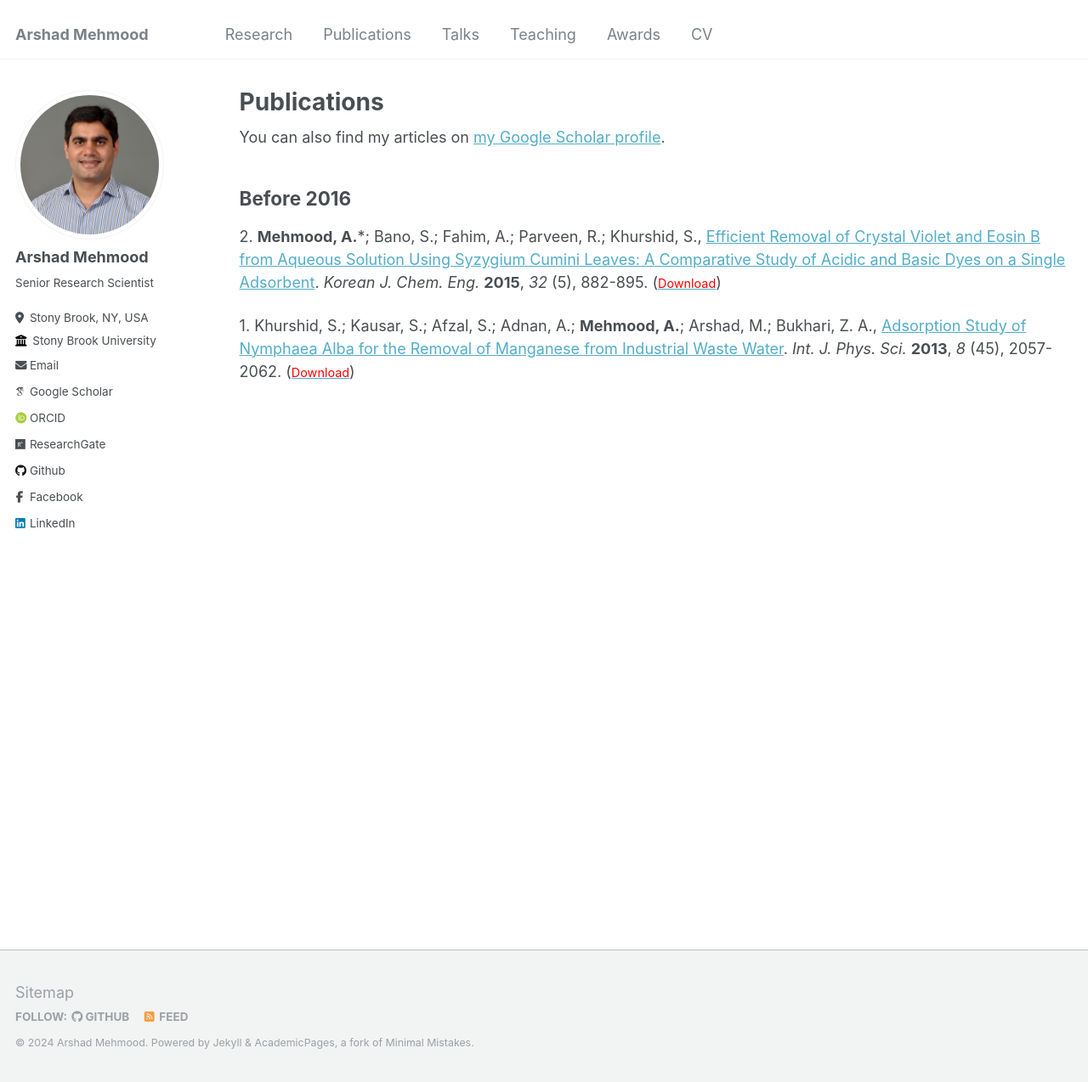
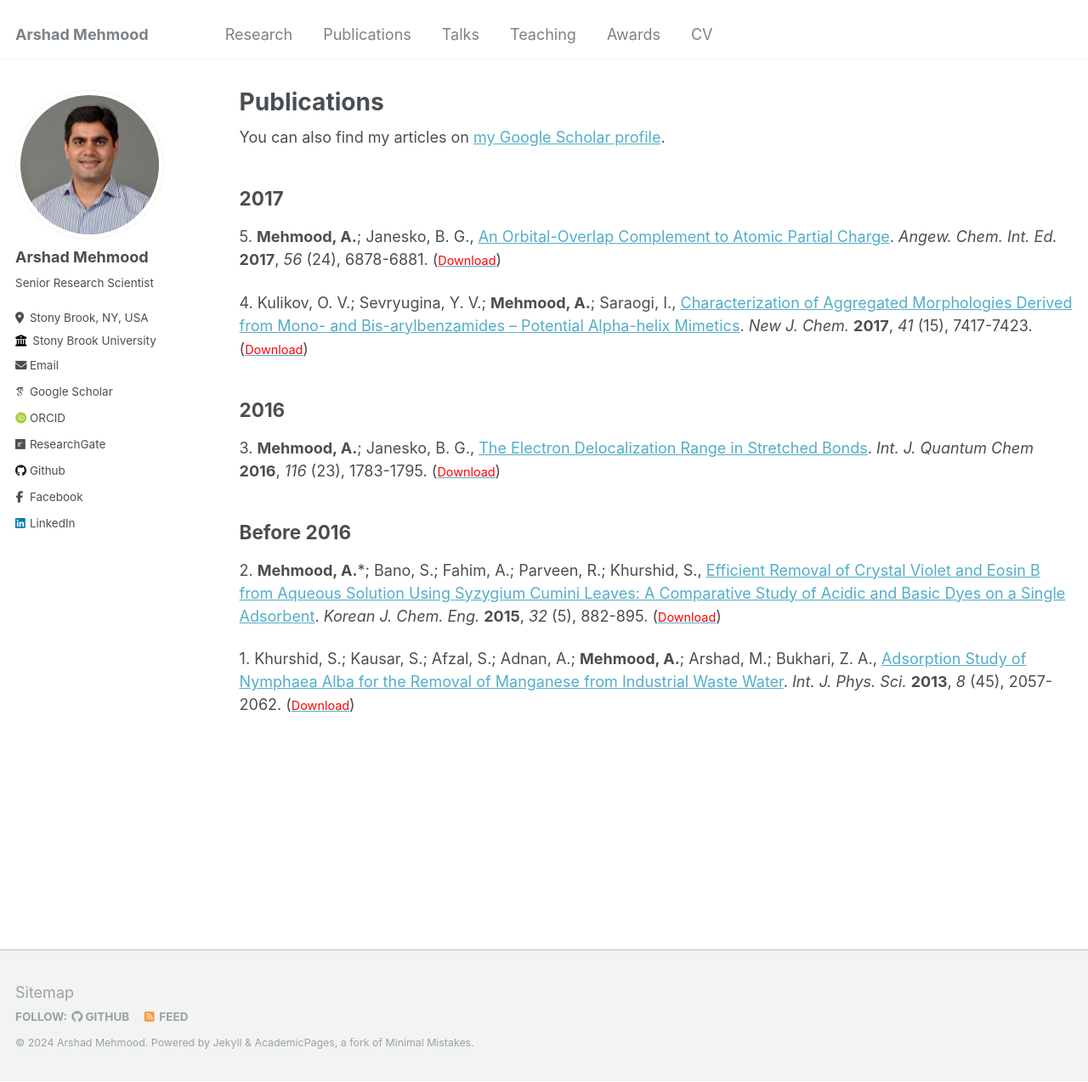
Before and after one commit to arshadmehmood118/arshadmehmood118.github.io, a Jekyll site: the page built from _pages/publications.md, in a window 1280 px wide and 1274 px high. Shown: the whole window at 85% size. Built offline with Jekyll 4.4.1, drawn with Linux system fonts in a browser that asks for light colours; some web fonts are replaced.

Commit message:
Update publications.md

```diff
--- a/_pages/publications.md
+++ b/_pages/publications.md
@@ -9,6 +9,16 @@ author_profile: true
   <div class="wordwrap">You can also find my articles on <a href="{{site.author.googlescholar}}">my Google Scholar profile</a>.</div>
 {% endif %}
 
+2017
+------
+5\. **Mehmood, A.**; Janesko, B. G., [An Orbital-Overlap Complement to Atomic Partial Charge](https://doi.org/10.1002/anie.201702715). _Angew. Chem. Int. Ed._ **2017**, _56_ (24), 6878-6881. ([<span style="color:red; font-size:0.8em;">Download</span>](http://arshadmehmood118.github.io/files/paper5.pdf))
+
+4\. Kulikov, O. V.; Sevryugina, Y. V.; **Mehmood, A.**; Saraogi, I., [Characterization of Aggregated Morphologies Derived from Mono- and Bis-arylbenzamides – Potential Alpha-helix Mimetics](https://doi.org/10.1039/C6NJ03775E). _New J. Chem._ **2017**, _41_ (15), 7417-7423. ([<span style="color:red; font-size:0.8em;">Download</span>](http://arshadmehmood118.github.io/files/paper4.pdf))
+
+2016
+------
+3\. **Mehmood, A.**; Janesko, B. G., [The Electron Delocalization Range in Stretched Bonds](https://doi.org/10.1002/qua.25225). _Int. J. Quantum Chem_ **2016**, _116_ (23), 1783-1795. ([<span style="color:red; font-size:0.8em;">Download</span>](http://arshadmehmood118.github.io/files/paper3.pdf))
+
 Before 2016
 ------
 2\. **Mehmood, A.***; Bano, S.; Fahim, A.; Parveen, R.; Khurshid, S., [Efficient Removal of Crystal Violet and Eosin B from Aqueous Solution Using Syzygium Cumini Leaves: A Comparative Study of Acidic and Basic Dyes on a Single Adsorbent](https://doi.org/10.1007/s11814-014-0308-8). _Korean J. Chem. Eng._ **2015**, _32_ (5), 882-895. ([<span style="color:red; font-size:0.8em;">Download</span>](http://arshadmehmood118.github.io/files/paper2.pdf))
```
